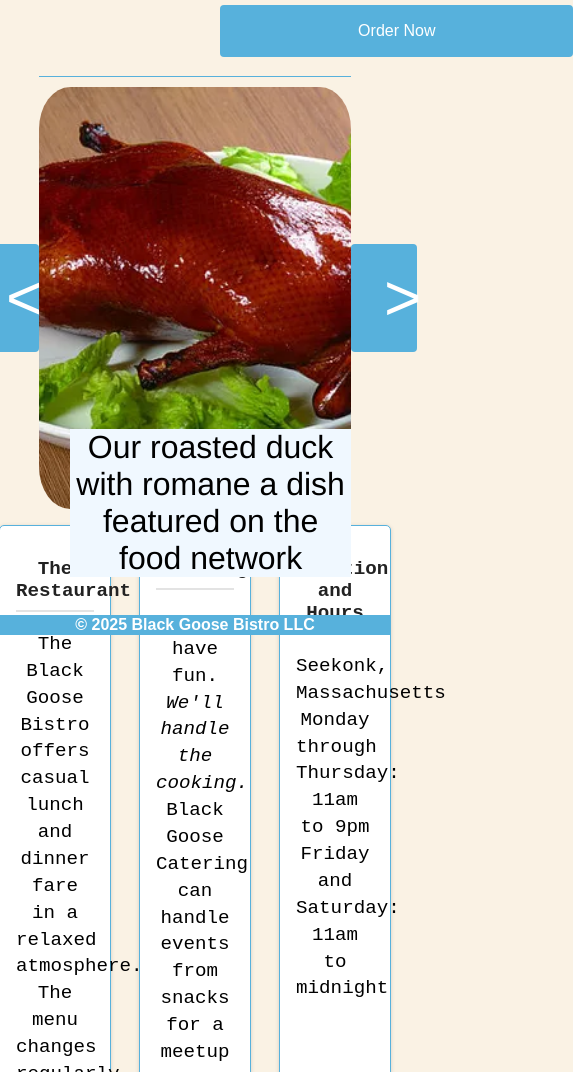
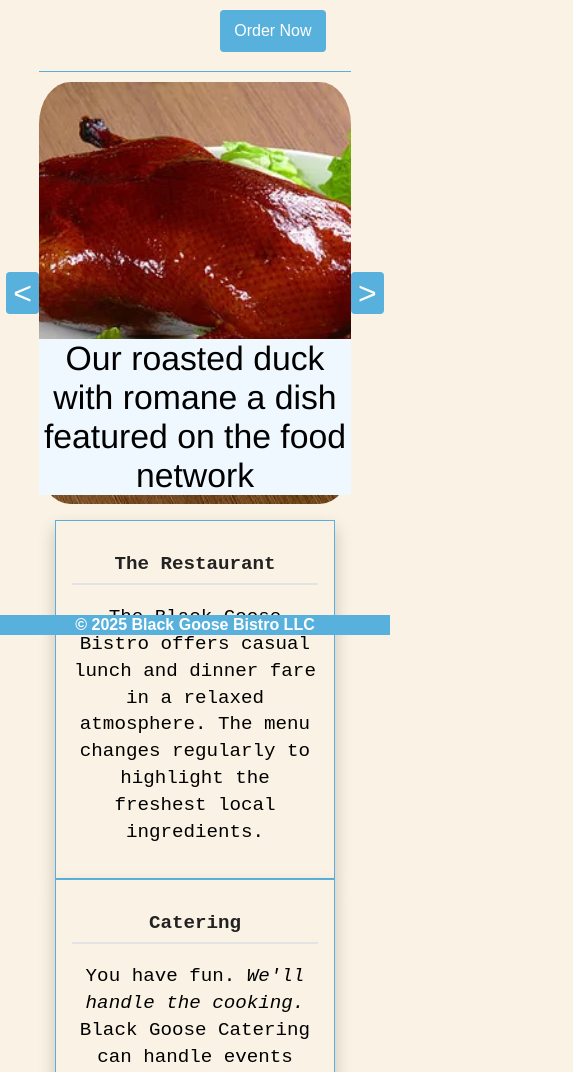
Before and after one commit to DavidKozdra/fid, a plain HTML site: page bistro/index.html in a window 390 px wide. Shown: the part 209-1281 px from the top of the page, 573 px wide, since content can reach past the window. Drawn offline with Linux system fonts and the light colour scheme.

Commit message:
responsive fixes , fix to contacts and url schemes

```diff
--- a/bistro/index.js
+++ b/bistro/index.js
@@ -2,6 +2,7 @@
     const footer = document.getElementsByTagName("footer")[0];
     const currentYear = new Date().getFullYear();
     footer.textContent = "© " + currentYear + " Black Goose Bistro LLC";
+    highlightCurrentNav()
 })();
 const slides = document.getElementsByClassName("slide");
 let currentSlide = 0;
@@ -16,3 +17,10 @@ function changeCurrentSlide(step) {
     slides[currentSlide].style.display = "inline";
 }
 setInterval(function(){ changeCurrentSlide(1); }, 2000);
+
+
+function highlightCurrentNav(){
+    // get all lis in the ul in nav
+    let lis = document.getElementsByClassName("li");
+
+}
--- a/bistro/style.css
+++ b/bistro/style.css
@@ -3,6 +3,7 @@ body {
     background-color: #faf2e4;
     margin: 0 10%;
     font-family: sans-serif;
+    max-width: 100dvw;
 }
 h1 {
     font-family: serif;
@@ -13,16 +14,6 @@ h2 {
     color: #d1633c;
     font-size: 1rem;
 }
-.card {
-    max-width: 20dvw;
-    min-width: 20dvw;
-    background-color: #faf2e4;
-    border: 1px solid #57b1dc;
-    font-family: 'Courier New', Courier, monospace;
-    font-size: larger;
-    box-shadow: 0 8px 16px 0 rgba(0,0,0,0.2);
-    padding: 1rem;
-}
 #card-container {
     display: flex;
     flex-direction: row;
@@ -32,13 +23,16 @@ h2 {
     text-align: center;
 }
 
+
 .card {
-    background-color: #fff;
-    border-radius: 5px;
-    box-shadow: 0 1px 4px rgba(0, 0, 0, 0.15);
-    width: 280px;
+    max-width: 40dvh;
+    min-width: 20dvh;
+    background-color: #faf2e4;
+    border: 1px solid #57b1dc;
+    font-family: 'Courier New', Courier, monospace;
+    font-size: larger;
+    box-shadow: 0 8px 16px 0 rgba(0,0,0,0.2);
     padding: 1rem;
-    transition: transform 0.2s ease-in-out;
 }
 
 .card:hover {
@@ -53,6 +47,10 @@ h2 {
     padding-bottom: 0.5rem;
 }
 
+
+nav ul li {
+    text-align: left;
+}
 .card a {
     display: block;
     margin-bottom: 0.5rem;
@@ -74,6 +72,7 @@ nav {
     display: flex;
     flex-direction: row;
 }
+
 nav ul {
     display: flex;
     flex-direction: row;
@@ -81,7 +80,7 @@ nav ul {
     margin-top: 10%;
     font-size: larger;
     padding: 0;
-
+    max-width: 10dvw;
 }
 nav li {
     margin-right: 15%;
@@ -122,18 +121,16 @@ nav li a:hover {
 .slide-description {
     background-color: aliceblue;
     position: absolute;
-    margin-top: -10dvh;
+    margin-top: -20dvh;
     font-family: 'Franklin Gothic Medium', 'Arial Narrow', Arial, sans-serif;
     font-weight: 400;
-    font-size: 2rem;
-    left: 10%;
+    font-size: 4dvh;
     text-align: center;
 }
 button {
     font-family: sans-serif;
     font-size: 1rem;
     font-weight: 500;
-    padding: 1rem 2rem;
     border-radius: 4px;
     border: 1px solid transparent;
     cursor: pointer;
@@ -142,12 +139,12 @@ button {
     transition: background-color 0.15s ease-in-out,
                 border-color 0.15s ease-in-out,
                 color 0.15s ease-in-out;
-
+    height: 5dvh;
 }
 
 .hero button {
   width:10dvw;
-  font-size: 4rem;
+  font-size: 2em;
 }
 button:hover {
     background-color: #4aa4cc;
@@ -175,6 +172,12 @@ footer {
         margin-right: 0;
         margin-top: 1rem;
     }
+
+    #card-container {
+        flex-direction: column;
+        justify-content: center;
+        align-items: center;
+    }
 }
 
 .column {
```
Also changed, not shown: bistro/bgnews.html (+2 -1 lines), bistro/contact.html (+1 -1 lines), bistro/inline.html (+2 -2 lines), bistro/jenskitch/jenskitch.html (+1 -1 lines).
